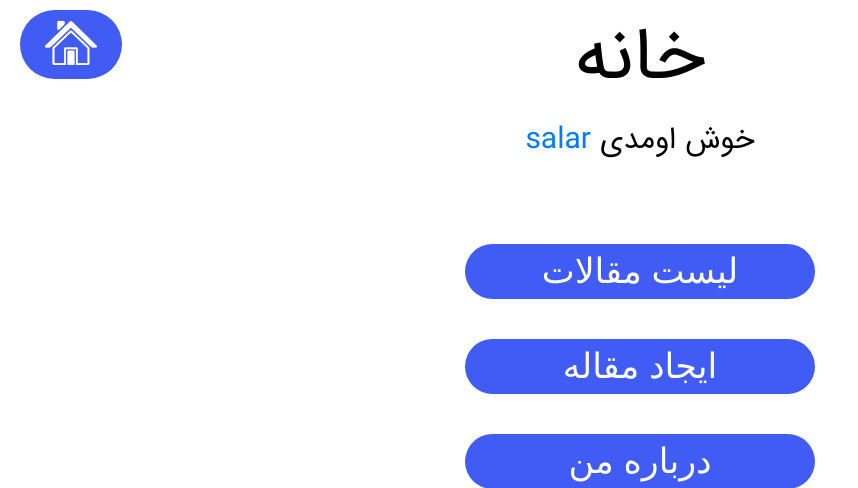
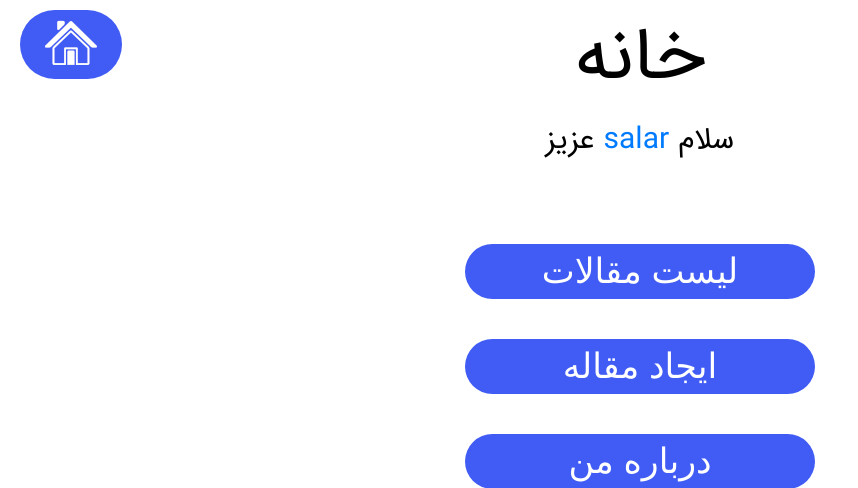
Before and after one commit to dori-dev/django-blog, a Django app: page / in a window 1280 px wide. Shown: the top 488 px of the page, without its empty margins (0-858 px from the left). Run offline with Django 3.2, Linux system fonts and the light colour scheme; a user stored in the database is signed in.

Commit message:
test and pass :)

```diff
--- a/blog/templates/home.html
+++ b/blog/templates/home.html
@@ -7,7 +7,7 @@
 
 <h1 class="base-title">خانه</h1>
 {% if name%}
-<p class="welcome">خوش اومدی <a href="{% url 'articles:create' %}">{{name}}</a></p>
+<p class="welcome">سلام <a href="{% url 'articles:create' %}">{{name}}</a> عزیز</p>
 {% else %}
 <p class="welcome">به وبلاگ من خوش آمدی</p>
 {% endif %}
```
Also changed, not shown: blog/db.sqlite3.
